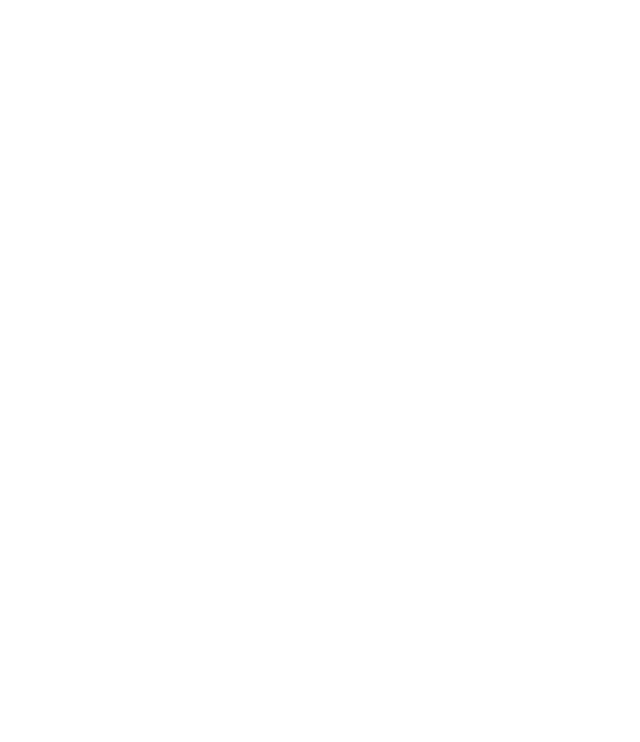
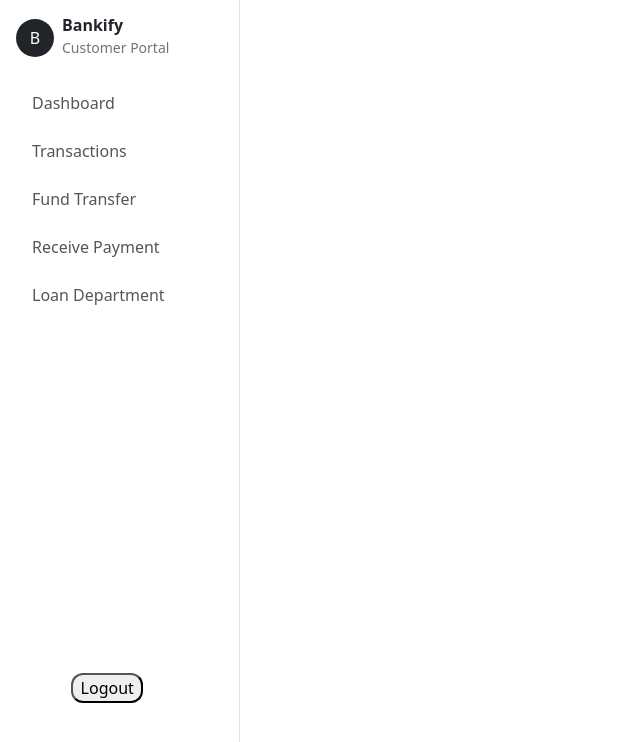
Before and after one commit to D4-92571-Abhishek/CDAC-E-Banking-System, a React (Vite) app in the folder Client/app/: page /customer in a window 1280 px wide. Before the commit this address had no page. Shown: the top 742 px of the page, without its empty margins (0-640 px from the left). Built offline with nearby package versions, Linux system fonts and the light colour scheme.

Commit message:
NavBar change

```diff
--- a/Client/app/src/App.jsx
+++ b/Client/app/src/App.jsx
@@ -16,6 +16,13 @@ import Dashboard from './Pages/Admin/pages/Dashboard/Dashboard';
 import Customers from './Pages/Admin/pages/Customers/Customers';
 import Managers from './Pages/Admin/pages/Managers/Managers';
 import Loans from './Pages/Admin/pages/Loans/Loans';
+import DashboardUI from "./Pages/Customer/components/DashBoard/DashBoard";
+import TransactionHistory from './Pages/Customer/components/TransactionHistory/TransactionHistory';
+import ReceivePayment from './Pages/Customer/components/ReceivePayment/ReceivePayment';
+import CurrentLoansUI from './Pages/Customer/components/LoanHistory/LoanPage';
+import LoanApplicationUI from './Pages/Customer/components/ApplyForLoan/ApplyForLoan';
+import NavBar from './Pages/Customer/components/NavBar/NavBar';
+import FundTransferUI from './Pages/Customer/components/FundTransfer/FundTransfer';
 
 function App() {
   return (
@@ -39,6 +46,15 @@ function App() {
             <Route path='managers' element={<Managers />}></Route>
             <Route path='loans' element={<Loans />}></Route>
           </Route>
+          <Route path="/customer" element={<NavBar />}>
+            <Route path="dashboard" element={<DashboardUI />} />
+            <Route path="transaction" element={<TransactionHistory />} />
+            <Route path="payment" element={<ReceivePayment />} />
+            <Route path="fund-transfer" element={<FundTransferUI />} />
+            <Route path="loan" element={<CurrentLoansUI />} />
+            <Route path="loandepartment" element={<LoanApplicationUI />} />
+
+          </Route>
         </Routes>
       </BrowserRouter>
     </>
--- a/Client/app/src/Pages/Customer/components/DashBoard/DashBoard.jsx
+++ b/Client/app/src/Pages/Customer/components/DashBoard/DashBoard.jsx
@@ -19,9 +19,7 @@ export default function DashboardUI() {
           </div>
 
           <div className="d-flex align-items-center gap-3">
-            <i className="bi bi-bell fs-5"></i>
             <div className="rounded-circle border p-2">
-              <i className="bi bi-person"></i>
             </div>
           </div>
         </div>
@@ -29,7 +27,7 @@ export default function DashboardUI() {
         <div className="d-flex justify-content-between align-items-center mt-4 mb-2">
           <h6 className="fw-semibold">Account Overview</h6>
           <button className="btn btn-outline-secondary btn-sm rounded-pill">
-            <i className="bi bi-eye-slash me-1"></i> Hide Balance
+           Hide Balance
           </button>
         </div>
 
--- a/Client/app/src/Pages/Customer/components/NavBar/NavBar.jsx
+++ b/Client/app/src/Pages/Customer/components/NavBar/NavBar.jsx
@@ -23,23 +23,23 @@ export default function DashboardLayout() {
 
         <nav className="nav flex-column gap-2">
 
-          <NavLink to="/dashboard" className="nav-link px-3 py-2">
+          <NavLink to="dashboard" className="nav-link px-3 py-2">
             Dashboard
           </NavLink>
 
-          <NavLink to="/transaction" className="nav-link px-3 py-2">
+          <NavLink to="transaction" className="nav-link px-3 py-2">
             Transactions
           </NavLink>
 
-          <NavLink to="/fund-transfer" className="nav-link px-3 py-2">
+          <NavLink to="fund-transfer" className="nav-link px-3 py-2">
             Fund Transfer
           </NavLink>
 
-          <NavLink to="/payment" className="nav-link px-3 py-2">
+          <NavLink to="payment" className="nav-link px-3 py-2">
             Receive Payment
           </NavLink>
 
-          <NavLink to="/loan" className="nav-link px-3 py-2">
+          <NavLink to="loan" className="nav-link px-3 py-2">
             Loan Department
           </NavLink>
 
```
